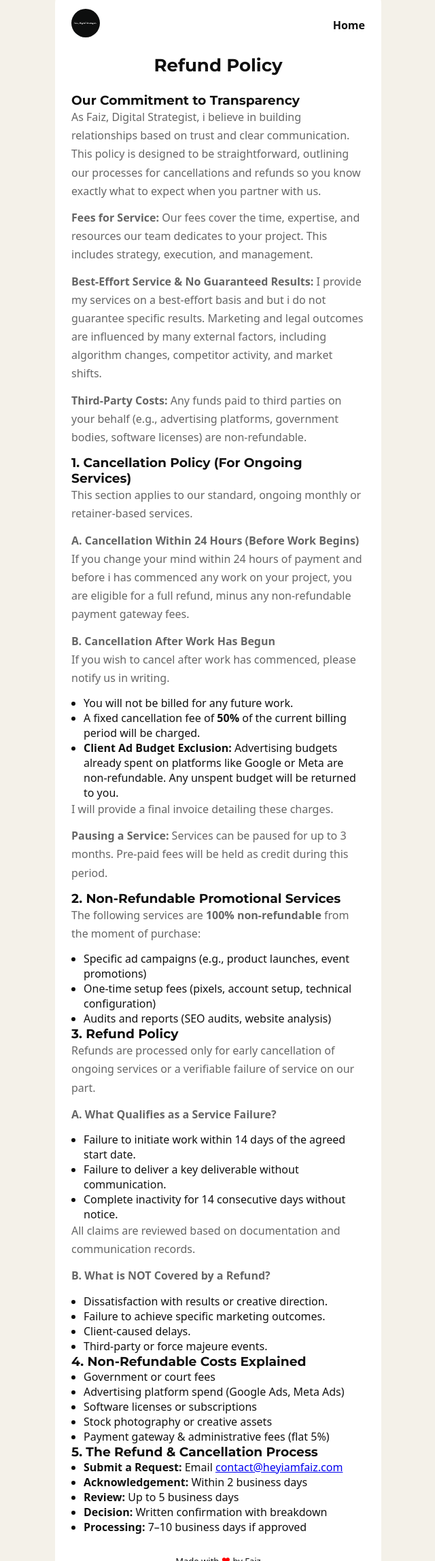
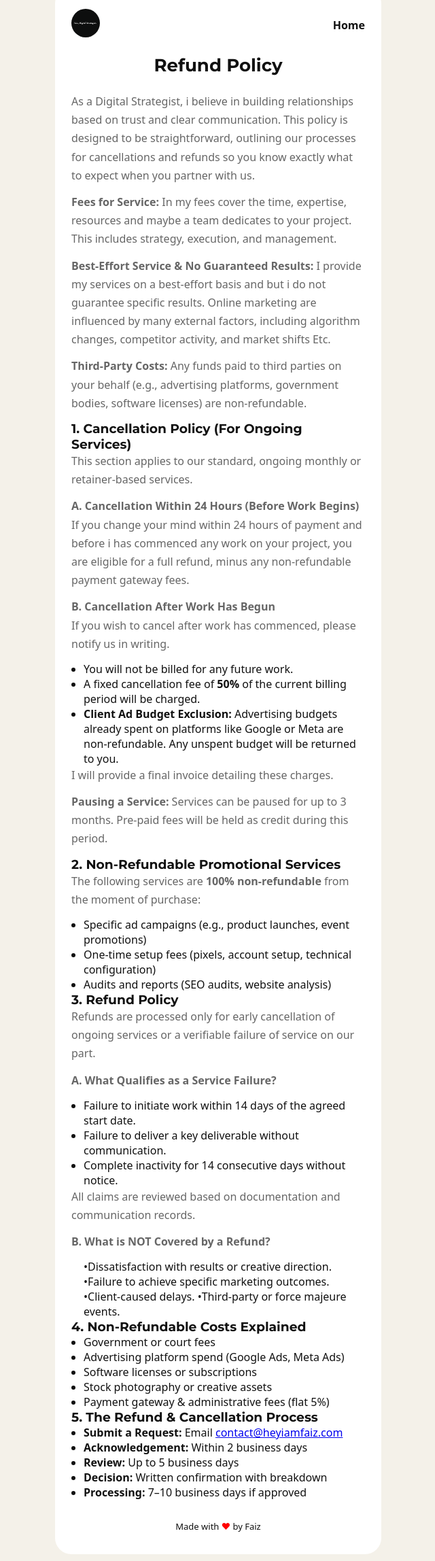
Before and after one commit to heyiamfaiz/website, a plain HTML site: page refund-policy.html in a window 1280 px wide. Shown: the part 59-2355 px from the top of the page at 68% size, without its empty margins (319-959 px from the left). Drawn offline with Linux system fonts and the light colour scheme; a web font is replaced by a local one.

Commit message:
Update refund-policy.html

```diff
--- a/refund-policy.html
+++ b/refund-policy.html
@@ -34,9 +34,8 @@
     <!-- REFUND CONTENT -->
     <section class="about-section">
 
-      <h3>Our Commitment to Transparency</h3>
       <p>
-        As Faiz, Digital Strategist, i believe in building relationships based on trust and
+        As a Digital Strategist, i believe in building relationships based on trust and
         clear communication. This policy is designed to be straightforward,
         outlining our processes for cancellations and refunds so you know exactly
         what to expect when you partner with us.
@@ -44,16 +43,16 @@
 
       <p>
         <strong>Fees for Service:</strong>
-        Our fees cover the time, expertise, and resources our team dedicates to your
+        In my fees cover the time, expertise, resources and maybe a team dedicates to your
         project. This includes strategy, execution, and management.
       </p>
 
       <p>
         <strong>Best-Effort Service & No Guaranteed Results:</strong>
         I provide my services on a best-effort basis and but i do not guarantee specific
-        results. Marketing and legal outcomes are influenced by many external
+        results. Online marketing are influenced by many external
         factors, including algorithm changes, competitor activity, and market
-        shifts.
+        shifts Etc.
       </p>
 
       <p>
@@ -112,6 +111,7 @@
         <li>Audits and reports (SEO audits, website analysis)</li>
       </ul>
 
+
       <h3>3. Refund Policy</h3>
       <p>
         Refunds are processed only for early cancellation of ongoing services or a
@@ -137,11 +137,12 @@
       </p>
 
       <ul class="about-list">
-        <li>Dissatisfaction with results or creative direction.</li>
-        <li>Failure to achieve specific marketing outcomes.</li>
-        <li>Client-caused delays.</li>
-        <li>Third-party or force majeure events.</li>
+      •Dissatisfaction with results or creative direction.
+      •Failure to achieve specific marketing outcomes.
+      •Client-caused delays.
+      •Third-party or force majeure events.
       </ul>
+
 
       <h3>4. Non-Refundable Costs Explained</h3>
       <ul class="about-list">
```
